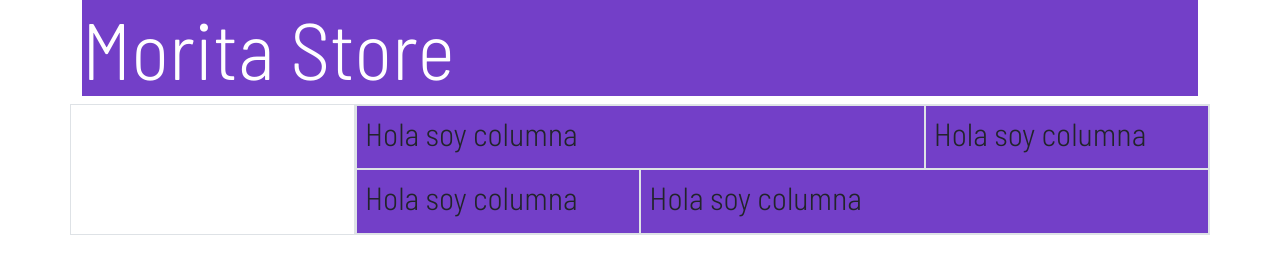
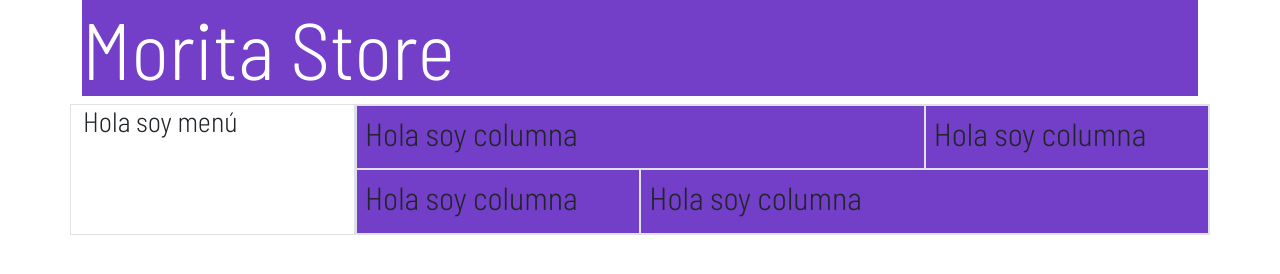
Before and after one commit to impacevanend/morita-store, a website: page index.html in a window 1280 px wide. Drawn offline with Linux system fonts and the light colour scheme.

Commit message:
Información menú

```diff
--- a/index.html
+++ b/index.html
@@ -26,6 +26,7 @@
         <div class="row">
             <div class="col-12 col-lg-3 border bg-primay">
                 <!--*menu  Columna izquierda-->
+                <h3>Hola soy menú</h3>
             </div>
             <div class="col-12 col-lg-9 border bg-primary">
                 <!--*menu  Columna derecha-->
```
